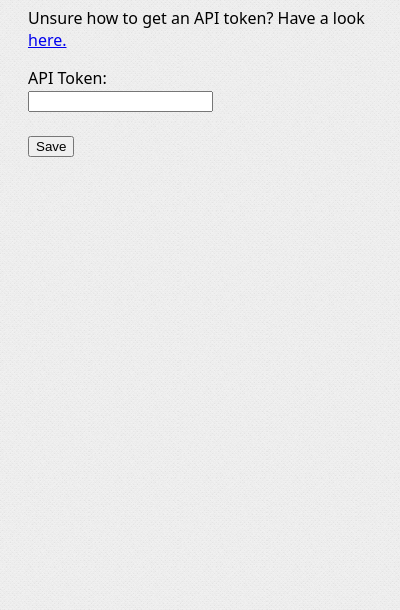
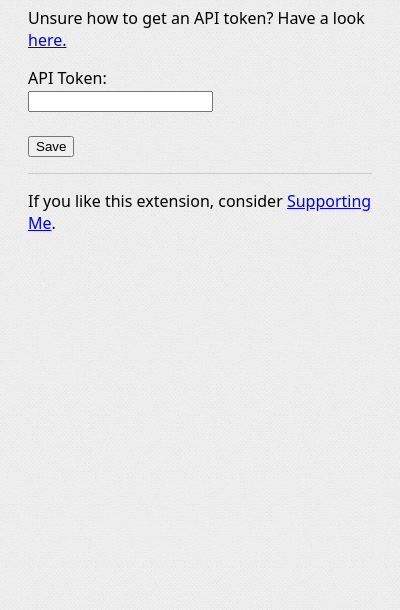
Before and after one commit to FrederikNorlyk/wanikani-autocomplete-browser-extension, a browser extension: page src/popup.html in a window 400 px wide. Shown: the part 234-844 px from the top of the page. Drawn offline with Linux system fonts and the light colour scheme.

Commit message:
Styling of the popup.

```diff
--- a/src/popup.css
+++ b/src/popup.css
@@ -24,3 +24,9 @@ h1 {
 h2 {
     font-size: 35px;
 }
+
+hr {
+    border: none;
+    border-top: 1px solid #ccc;
+    margin: 1rem 0;
+}
--- a/src/popup.html
+++ b/src/popup.html
@@ -22,5 +22,9 @@
     </form>
 
     <script src="popup.js"></script>
+
+    <hr>
+
+    <p>If you like this extension, consider <a href="https://github.com/sponsors/FrederikNorlyk">Supporting Me</a>.</p>
   </body>
 </html>
```
